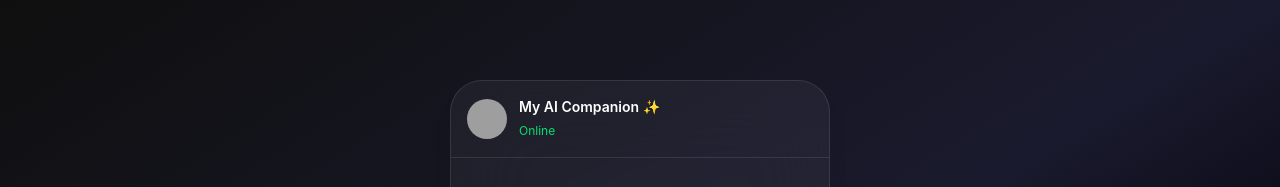
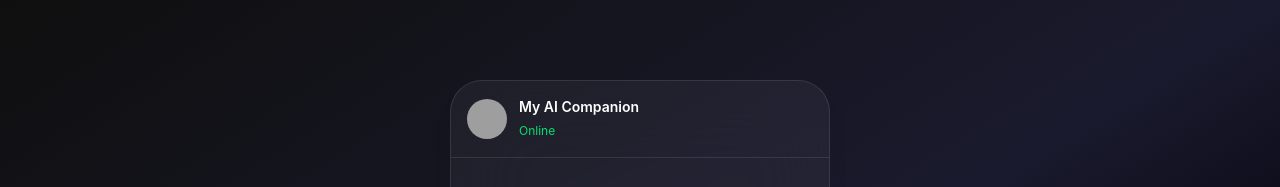
Before and after one commit to akshatrajput1/ai-girlfriend, a React (Vite) app: page / in a window 1280 px wide. Shown: the top 187 px of the page. Built offline with nearby package versions, Linux system fonts and the light colour scheme; grey boxes are pictures that could not be loaded.

Commit message:
style: upgrade chat UI with SVG icons and contextual emojis

```diff
--- a/src/App.jsx
+++ b/src/App.jsx
@@ -83,10 +83,10 @@ const App = () => {
           <img src="/profilePicture.png" className="w-10 h-10 rounded-full" />
           <div>
             <h2 className="text-white text-sm font-semibold">
-              My AI Companion ✨
+              My AI Companion
             </h2>
             <span className="text-green-400 text-xs">
-              {isTyping ? "Typing ✍️..." : "Online"}
+              {isTyping ? "Typing..." : "Online"}
             </span>
           </div>
         </div>
```
